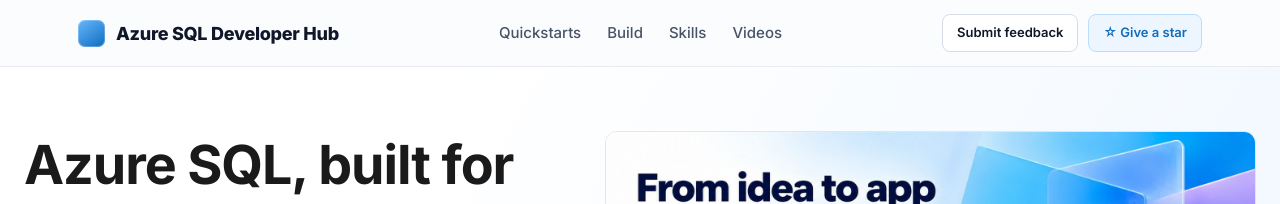
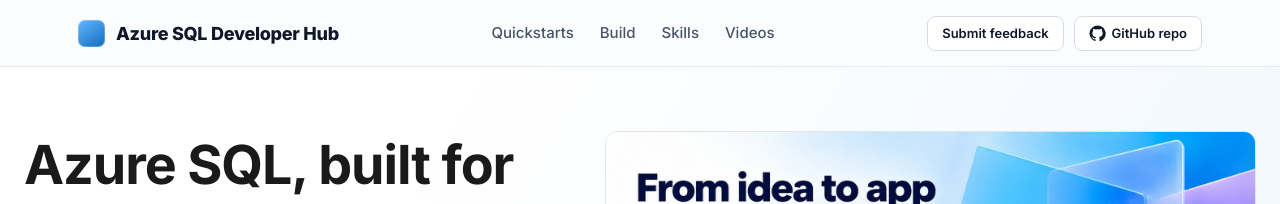
Before and after one commit to microsoft/azure-sql-dev-hub, a Jekyll site: the page built from index.md, in a window 1280 px wide. Shown: the top 204 px of the page. Built offline with Jekyll 4.4.1, drawn with Linux system fonts in a browser that asks for light colours.

Commit message:
Header: GitHub repo button
Co-Authored-By: Claude Opus 5 (1M context) <noreply@anthropic.com>

```diff
--- a/_includes/nav.html
+++ b/_includes/nav.html
@@ -13,7 +13,7 @@
     </div>
     <div class="navright">
       <a class="utility" href="https://microsoft.qualtrics.com/jfe/form/SV_9ytUzrnNnbcxPlI" target="_blank" rel="noopener" data-event="nav_feedback">Submit feedback</a>
-      <a class="utility star" href="{{ site.repo | default: 'https://github.com/microsoft/azure-sql-dev-hub' }}" target="_blank" rel="noopener" data-event="nav_star">&#9734; Give a star</a>
+      <a class="utility github" href="{{ site.repo | default: 'https://github.com/microsoft/azure-sql-dev-hub' }}" target="_blank" rel="noopener" data-event="nav_github_repo"><span class="github-mark" aria-hidden="true"><svg viewBox="0 0 24 24"><path d="M12 .7a11.3 11.3 0 0 0-3.57 22c.57.1.78-.25.78-.55v-2.1c-3.17.69-3.84-1.34-3.84-1.34-.52-1.32-1.27-1.67-1.27-1.67-1.04-.71.08-.7.08-.7 1.15.08 1.75 1.18 1.75 1.18 1.02 1.75 2.67 1.25 3.32.96.1-.74.4-1.25.72-1.54-2.53-.29-5.2-1.27-5.2-5.65 0-1.25.45-2.27 1.18-3.07-.12-.29-.51-1.45.11-3.02 0 0 .96-.31 3.12 1.17a10.8 10.8 0 0 1 5.68 0c2.16-1.48 3.12-1.17 3.12-1.17.62 1.57.23 2.73.11 3.02.73.8 1.18 1.82 1.18 3.07 0 4.39-2.67 5.36-5.21 5.64.41.36.77 1.06.77 2.14v3.17c0 .3.21.66.79.55A11.3 11.3 0 0 0 12 .7Z"/></svg></span>GitHub repo</a>
     </div>
   </div>
 </nav>
--- a/assets/css/main.scss
+++ b/assets/css/main.scss
@@ -72,16 +72,20 @@ section[id],footer[id],.alias-anchor,.prose h2[id],.prose h3[id]{scroll-margin-t
 .navlinks{display:flex;gap:26px;align-items:center;color:#475467;font-size:15px;font-weight:500}
 .navlinks a:hover{color:var(--text)}
 .navright{display:flex;gap:10px;align-items:center}
-/* Nav actions read as buttons, not as more nav links: feedback is the neutral
-   secondary, the star is tinted blue so the two are told apart at a glance. */
+/* Nav actions read as buttons, not as more nav links. Both are the same neutral
+   white pill: the GitHub mark, not a colour, is what tells them apart. The
+   explicit line-height matches the mark's 17px box, so the two are the same
+   height whether or not a button carries an icon. */
 .utility{
   display:inline-flex;align-items:center;gap:6px;
   border:1px solid var(--line2);background:#fff;border-radius:8px;padding:8px 14px;
-  font-size:13px;font-weight:600;color:var(--text);white-space:nowrap
+  font-size:13px;line-height:17px;font-weight:600;color:var(--text);white-space:nowrap
 }
 .utility:hover{background:var(--surface2);border-color:#c3ccd8}
-.utility.star{background:var(--blueSoft);border-color:#bcdcfb;color:var(--blue)}
-.utility.star:hover{background:#e3f0fd;border-color:var(--blue);color:var(--blue2)}
+.utility.github{background:#fff;border-color:var(--line2);color:var(--text)}
+.utility.github:hover{background:var(--surface2);border-color:#c3ccd8;color:var(--text)}
+.github-mark{display:inline-flex;width:17px;height:17px;align-items:center;justify-content:center}
+.github-mark svg{display:block;width:17px;height:17px;fill:currentColor}
 
 /* ---------- hero ---------- */
 .hero{padding:92px 0 92px}
```
